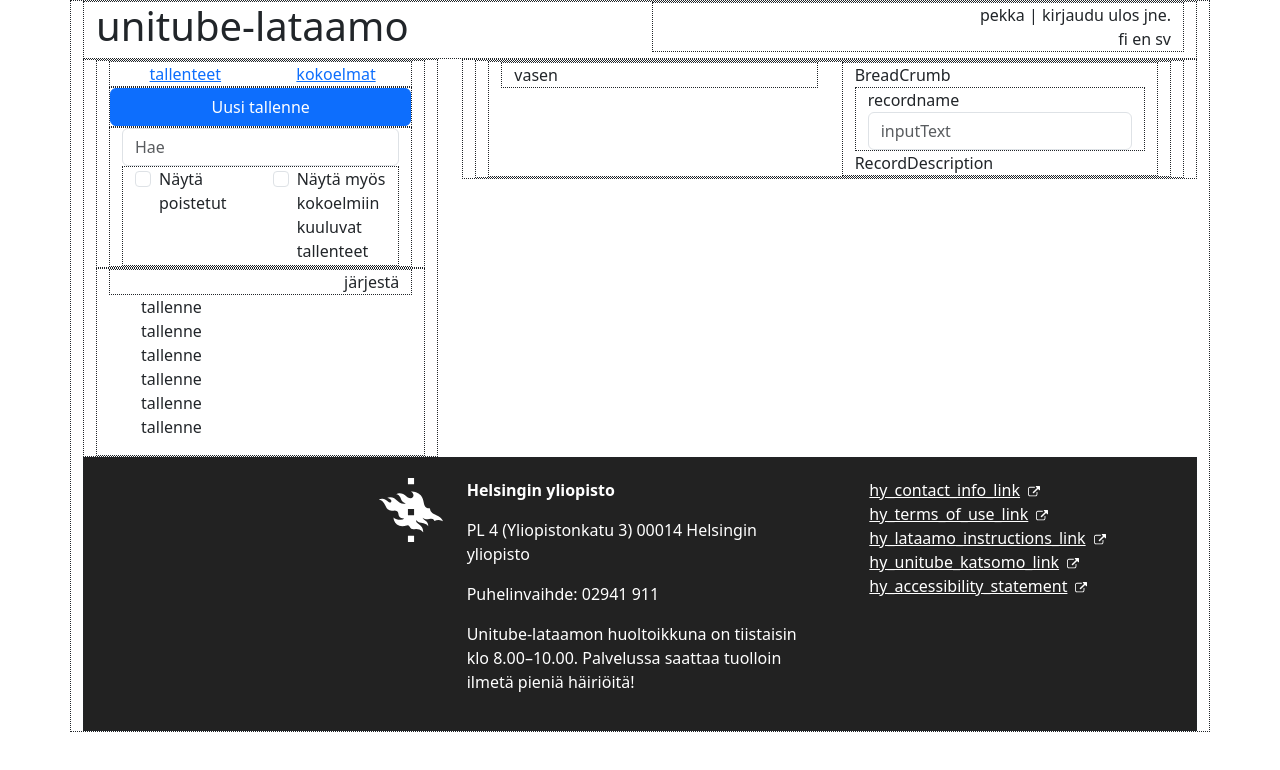
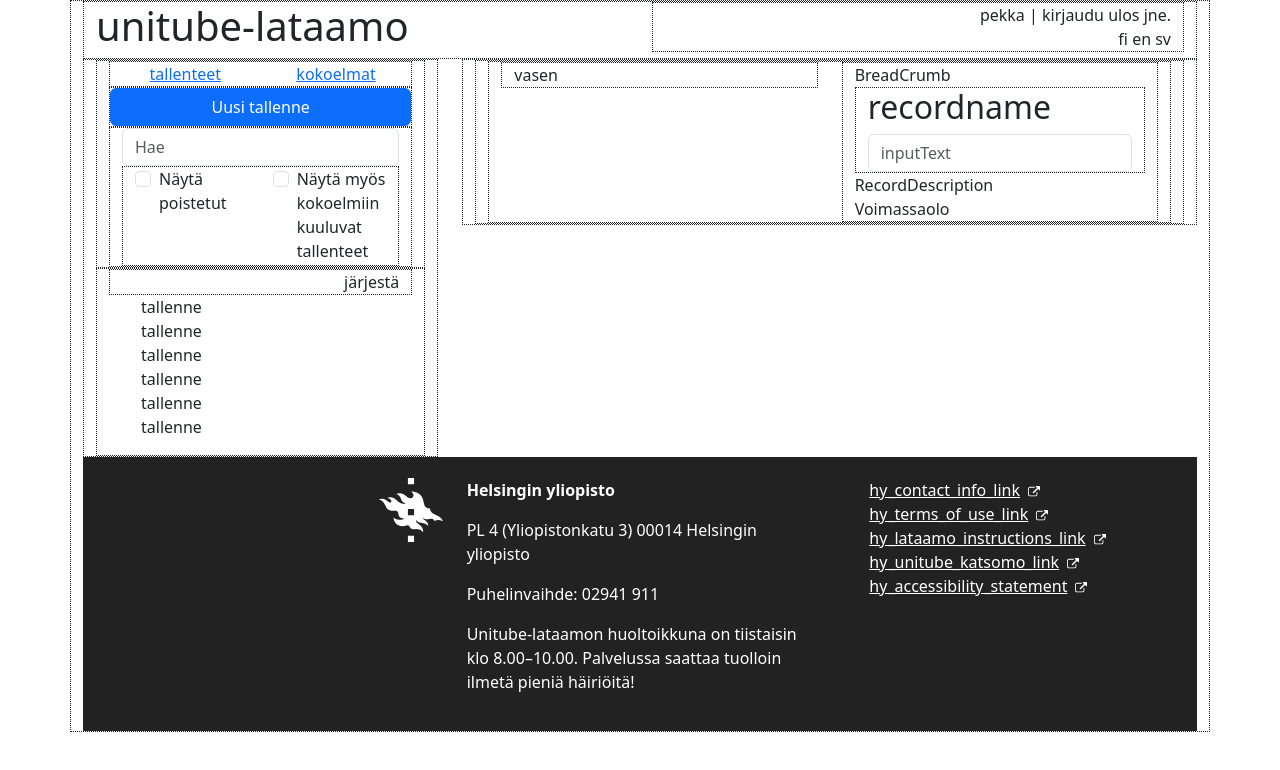
Before and after one commit to UniversityofHelsinki/unitube-lataamo-2.0, a React (Create React App) app: page / in a window 1280 px wide. Shown: the top 770 px of the page. Built offline with nearby package versions, Linux system fonts and the light colour scheme.

Commit message:
Tallenten tiedot, oikea puoli.

```diff
--- /dev/null
+++ b/src/components/form/FormElementHeader.js
@@ -0,0 +1,14 @@
+import React from 'react';
+import PropTypes from "prop-types";
+
+const FormElementHeader = ({label}) => {
+    return (
+        <h2>{label}</h2>
+    );
+};
+
+FormElementHeader.propTypes = {
+    label: PropTypes.string.isRequired
+};
+
+export default FormElementHeader;
--- a/src/components/form/InputField.js
+++ b/src/components/form/InputField.js
@@ -2,7 +2,7 @@
 
 const InputField = () => {
     return (
-        <input id='inputtext' type="text" placeholder="inputText" className="form-control" />
+        <input type="text" placeholder="inputText" className="form-control" />
     );
 };
 
--- a/src/components/record/RecordForm.js
+++ b/src/components/record/RecordForm.js
@@ -25,6 +25,7 @@
       </Row>
       <Row>
         <Col>
+            Voimassaolo
         </Col>
       </Row>
       <Row>
--- a/src/components/record/RecordName.js
+++ b/src/components/record/RecordName.js
@@ -4,14 +4,16 @@
 import Row from 'react-bootstrap/Row';
 import { useTranslation } from 'react-i18next';
 import InputField from "../form/InputField";
+import FormElementHeader from "../form/FormElementHeader";
 
 const RecordName = () => {
     const { t } = useTranslation();
+
     return (
         <Container>
             <Row>
                 <Col>
-                    <output id='recordnameheader' type="text">{t('recordname')} </output>
+                    <FormElementHeader label={t('recordname')} />
                 </Col>
             </Row>
             <Row>
```
Also changed, not shown: 1 other file (tests, documents, lock files or other folders).
